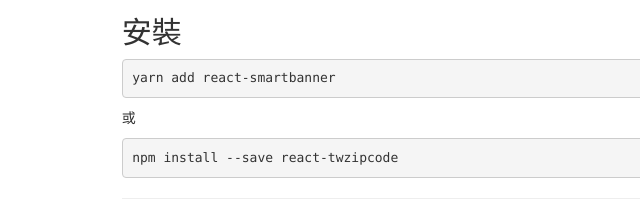
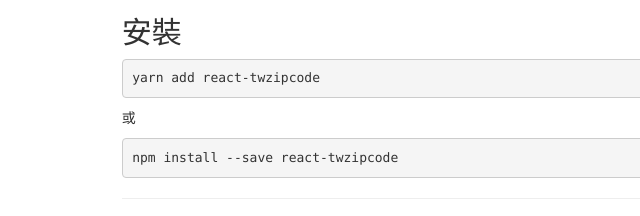
Before and after one commit to patw0929/react-twzipcode, a website: page src/index.html in a window 1280 px wide. Shown: the part 220-436 px from the top of the page, 0-640 px from the left. Drawn offline with nearby package versions, Linux system fonts and the light colour scheme; a small style sheet from the web is missing.

Commit message:
refactor: 💡 home page introduction

```diff
--- a/src/index.html
+++ b/src/index.html
@@ -44,7 +44,7 @@
 
         <h2>安裝</h2>
 
-        <pre><code>yarn add react-smartbanner</code></pre>
+        <pre><code>yarn add react-twzipcode</code></pre>
 
         <p>或</p>
 
```
